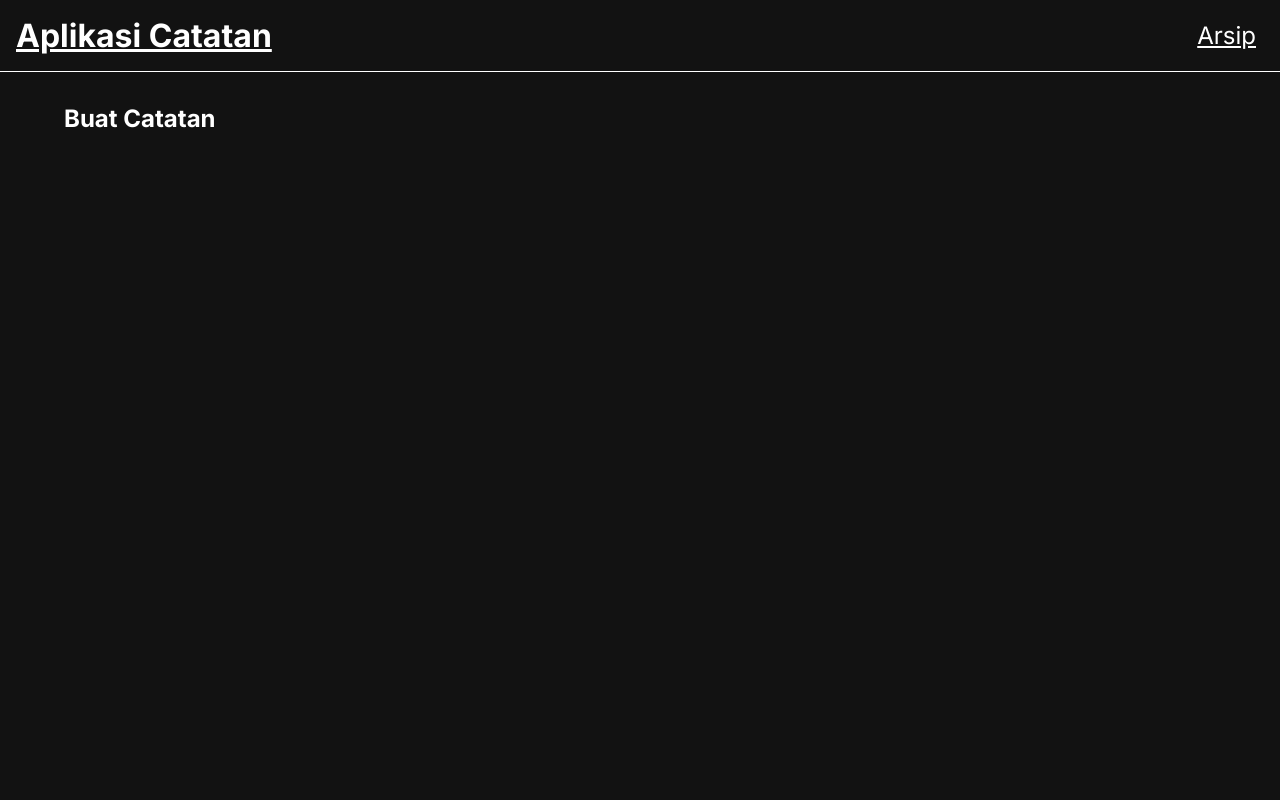
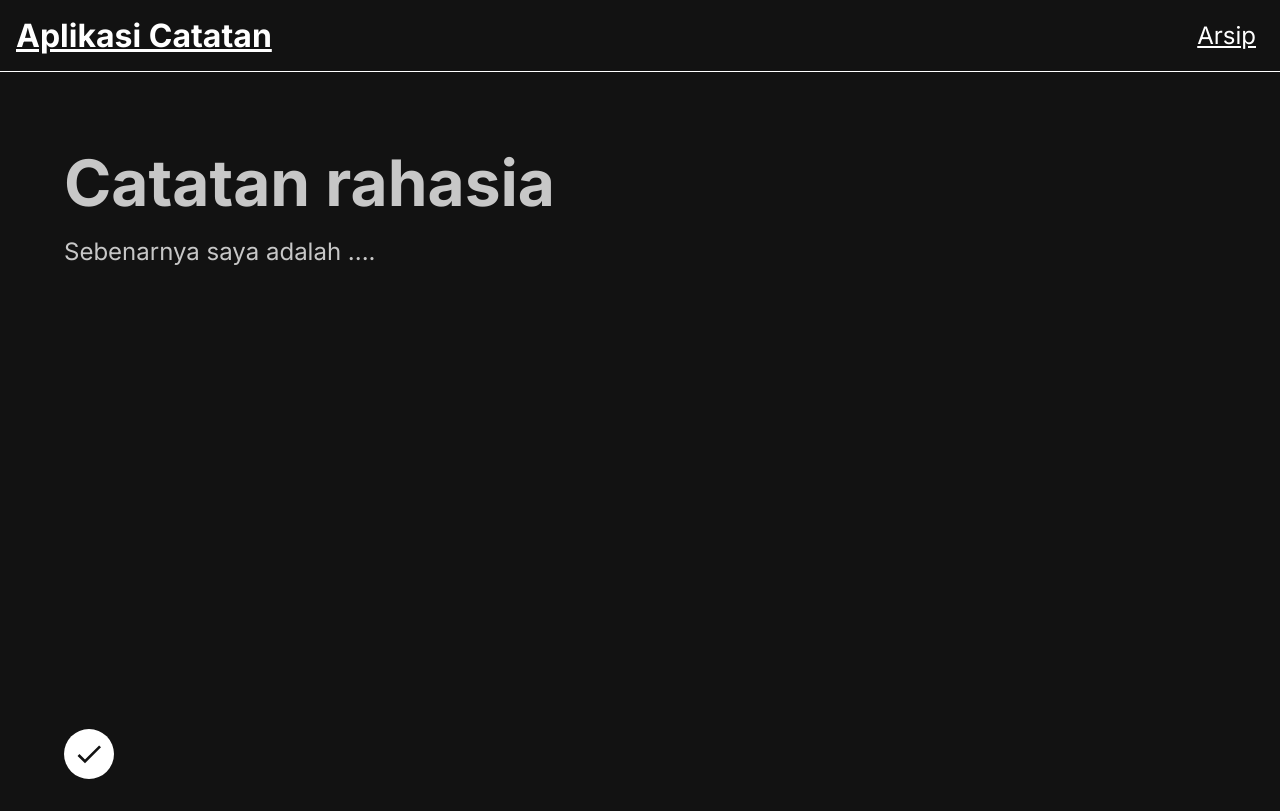
Before and after one commit to erlanggajuni45/react-fundamental-dicoding, a React (Vite) app: page /notes/new in a window 1280 px wide. Built offline with nearby package versions, Linux system fonts and the light colour scheme.

Commit message:
added form inputs for add note

```diff
--- a/src/pages/AddNotePage.jsx
+++ b/src/pages/AddNotePage.jsx
@@ -1,4 +1,5 @@
 import React from 'react';
+import ActionButtonContainer from '../components/ActionButtons';
 
 class AddNotePage extends React.Component {
   constructor(props) {
@@ -9,10 +10,39 @@ class AddNotePage extends React.Component {
       body: '',
     };
   }
+
+  onTitleChangeEventHandler(event) {
+    this.setState(() => {
+      return {
+        title: event.target.innerHTML,
+      };
+    });
+  }
+
+  onBodyChangeEventHandler(event) {
+    this.setState(() => {
+      return {
+        body: event.target.innerHTML,
+      };
+    });
+  }
+
   render() {
     return (
-      <div className='add-page'>
-        <h2 className='add-page__title'>Buat Catatan</h2>
+      <div className='add-new-page__input'>
+        <div
+          className='add-new-page__input__title'
+          data-placeholder='Catatan rahasia'
+          contentEditable
+          onInput={this.onTitleChangeEventHandler}
+        />
+        <div
+          className='add-new-page__input__body'
+          data-placeholder='Sebenarnya saya adalah ....'
+          contentEditable
+          onInput={this.onBodyChangeEventHandler}
+        />
+        <ActionButtonContainer page='addnotepage' />
       </div>
     );
   }
```
